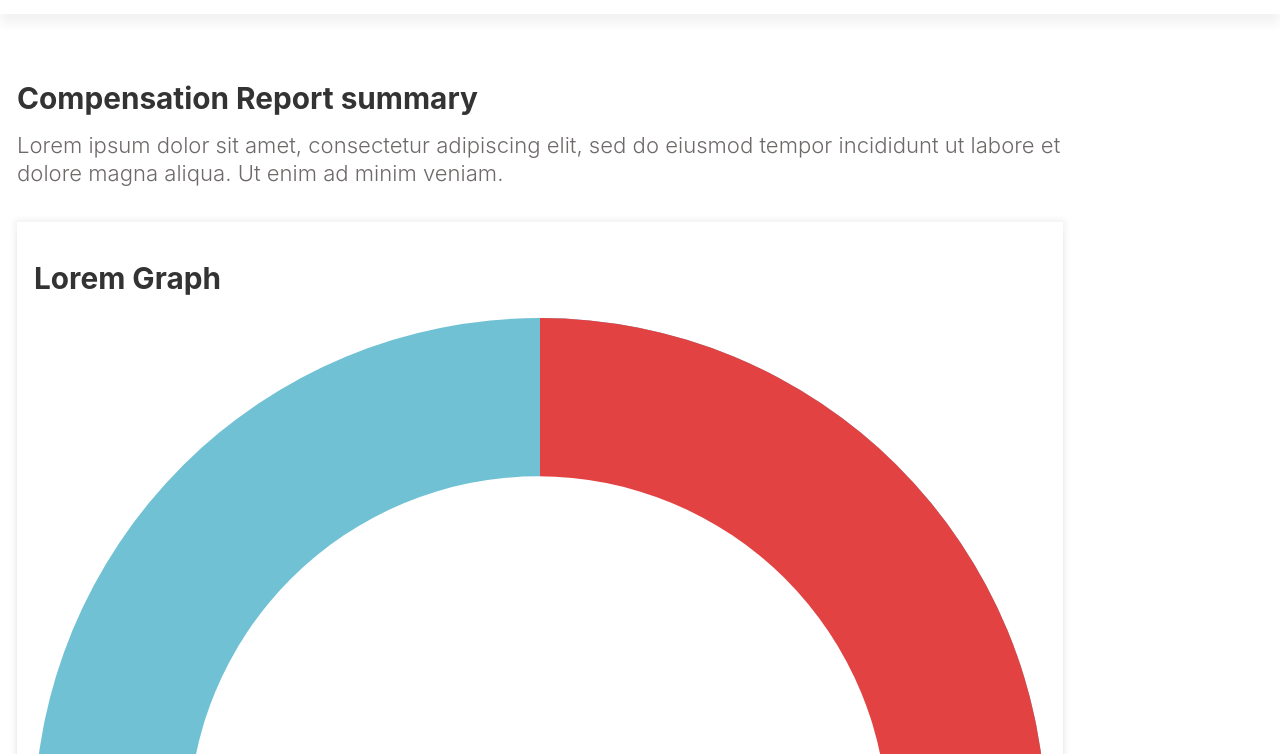
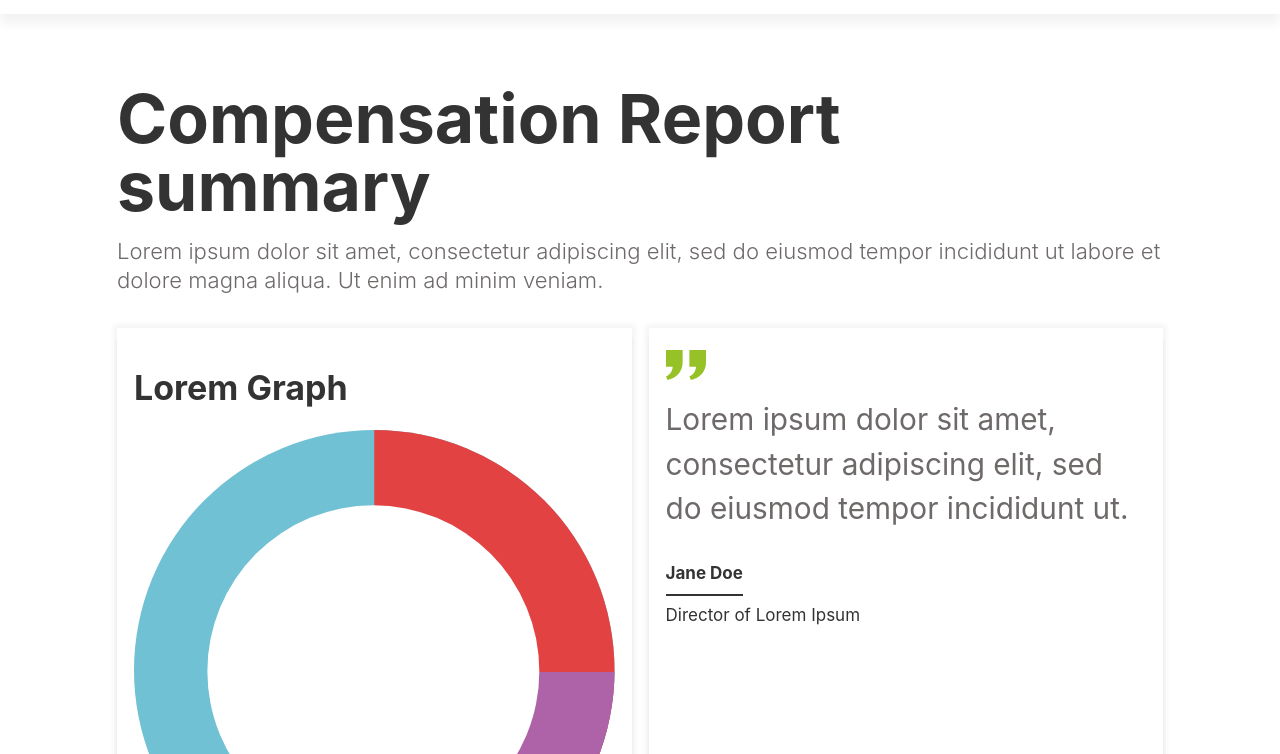
Before and after one commit to kitsunekyo/nexxar-coding-challenge, a website: page public/index.html in a window 1280 px wide. Shown: the part 46-800 px from the top of the page. Drawn offline with nearby package versions, Linux system fonts and the light colour scheme; files that its build step writes are made by us from their sources.

Commit message:
style quote and sections

```diff
--- a/public/index.html
+++ b/public/index.html
@@ -80,19 +80,29 @@
                             </svg>
                         </div>
                         <div class="graph__caption">
-                            <p><sup>1)</sup> Lorem ipsum dolor sit amet. Lorem ipsum dolor sit amet, consetetur sadipscing elitr.</p>
+                            <p>
+                                <sup>1)</sup> Lorem ipsum dolor sit amet. Lorem ipsum dolor sit amet, consetetur
+                                sadipscing elitr.
+                            </p>
                         </div>
                     </div>
                     <figure class="quote card">
                         <blockquote cite="https://wikipedia.org">
+                            <div class="quote__icon">
+                                <svg xmlns="http://www.w3.org/2000/svg" viewBox="0 0 24 24">
+                                    <path
+                                        d="M9.983 3v7.391c0 5.704-3.731 9.57-8.983 10.609l-.995-2.151c2.432-.917 3.995-3.638 3.995-5.849h-4v-10h9.983zm14.017 0v7.391c0 5.704-3.748 9.571-9 10.609l-.996-2.151c2.433-.917 3.996-3.638 3.996-5.849h-3.983v-10h9.983z"
+                                    />
+                                </svg>
+                            </div>
                             <p>
                                 Lorem ipsum dolor sit amet, consectetur adipiscing elit, sed do eiusmod tempor
                                 incididunt ut.
                             </p>
                         </blockquote>
                         <figcaption>
-                            Aldous Huxley
-                            <cite>Brave New World</cite>
+                            <span>Jane Doe</span>
+                            <cite>Director of Lorem Ipsum</cite>
                         </figcaption>
                     </figure>
                 </section>
@@ -101,12 +111,13 @@
 
         <footer class="footer">
             <div class="footer__brand">
-                <img src="assets/digital-reporting-evolved.svg" alt="digital reporting evolved">
+                <img src="assets/digital-reporting-evolved.svg" alt="digital reporting evolved" />
             </div>
             <div class="footer__social">
                 <div class="footer__social-icon">a</div>
                 <div class="footer__social-icon">b</div>
                 <div class="footer__social-icon">c</div>
+                <div class="footer__social-icon">d</div>
             </div>
         </footer>
 
--- a/src/scss/_layout.scss
+++ b/src/scss/_layout.scss
@@ -3,6 +3,7 @@
 .container {
     max-width: 1080px;
     padding: 0 1rem;
+    margin: 0 auto;
 }
 
 .main {
@@ -44,13 +45,13 @@
             place-content: center;
 
             &:not(:last-child) {
-                margin-right: .5rem;
+                margin-right: 0.5rem;
             }
         }
     }
 }
 
-section[class*='section']:not(:last-child) {
+section[class*="section"]:not(:last-child) {
     margin-bottom: 2rem;
 }
 
@@ -62,10 +63,57 @@ section[class*='section']:not(:last-child) {
 }
 
 .flex-section {
-    display: flex;
-    flex-direction: column;
-
     > *:not(:last-child) {
         margin-bottom: 1rem;
     }
+
+    @media (min-width: 768px) {
+        display: grid;
+        grid-template-columns: 1fr 1fr;
+        gap: 1rem;
+
+        > *:not(:last-child) {
+            margin-bottom: 0;
+        }
+    }
 }
+
+.quote {
+    &__icon {
+        fill: $color-cta;
+        max-width: 40px;
+        height: auto;
+    }
+
+    blockquote {
+        font-size: 1.75rem;
+        color: $color-k2;
+
+        &:not(:last-child) {
+            margin-bottom: 2rem;
+        }
+    }
+    figcaption {
+        > span {
+            display: inline-block;
+            font-weight: 700;
+            position: relative;
+            line-height: 1;
+
+            &::after {
+                content: "";
+                display: inline-block;
+                height: 2px;
+                width: 100%;
+                background: $color-k1;
+                line-height: 1;
+            }
+        }
+
+        > cite {
+            display: block;
+            text-decoration: none;
+            font-style: normal;
+        }
+    }
+}
--- a/src/scss/style.scss
+++ b/src/scss/style.scss
@@ -28,6 +28,15 @@ button {
         margin-top: 1rem;
         font-size: 1.75rem;
         margin-bottom: 1rem;
+    }
+}
+
+@media (min-width: 768px) {
+    h1.title {
+        font-size: 4rem;
+    }
+    h3.title {
+        font-size: 2rem;
     }
 }
 
```
